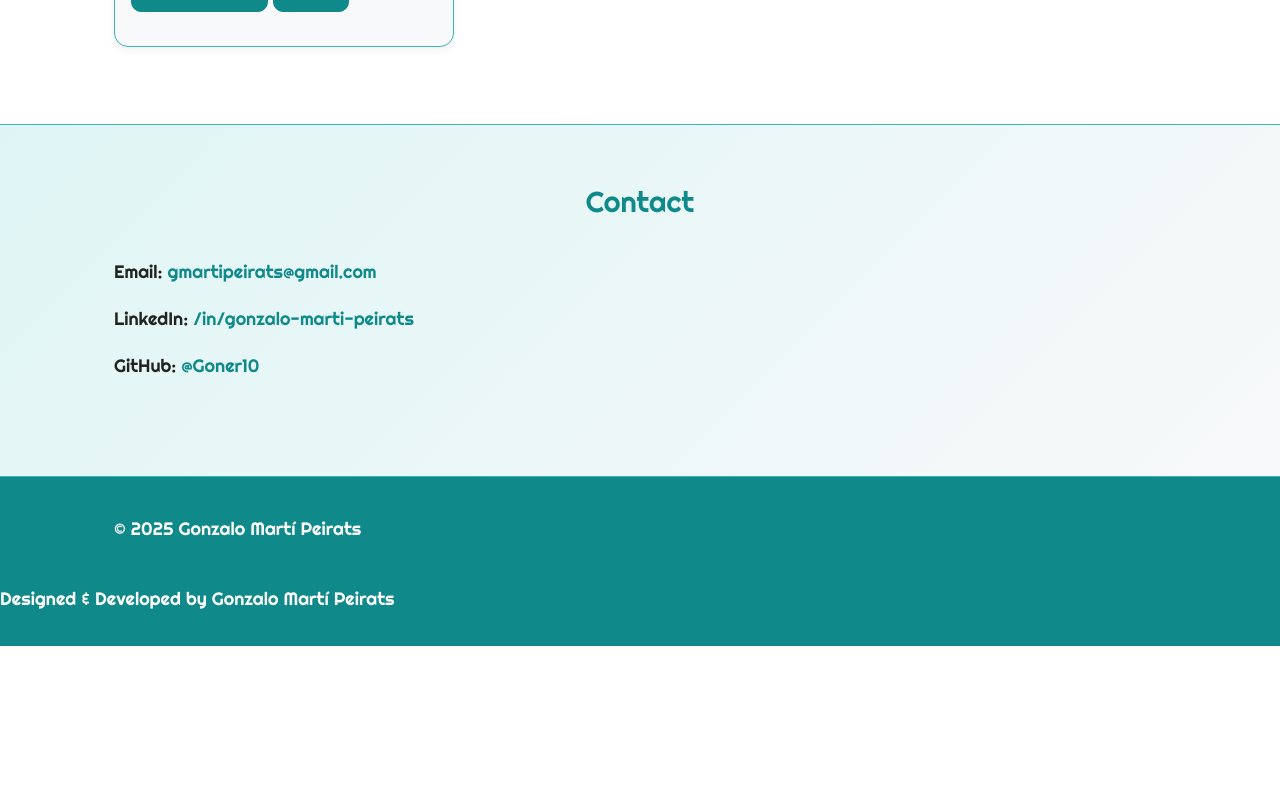
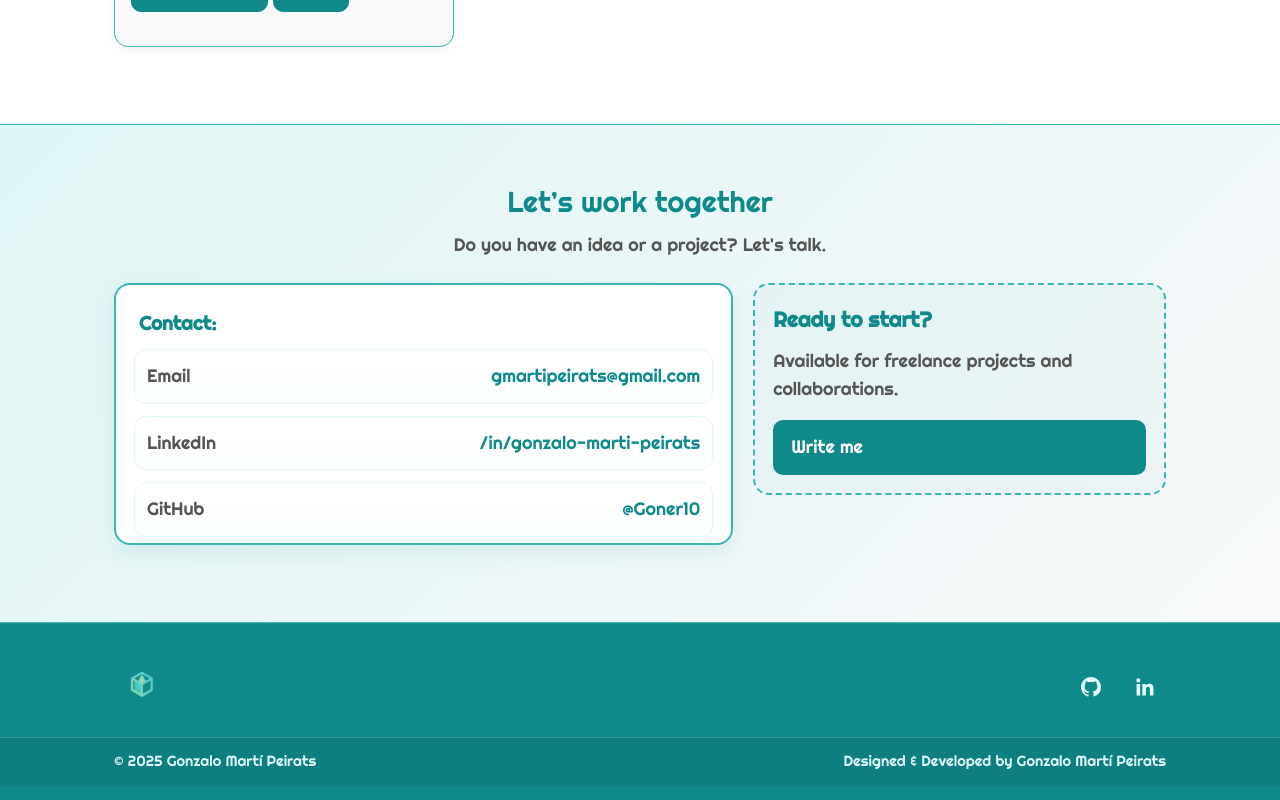
Before and after one commit to Goner10/Portfolio-personal, a React (Vite) app: page /#/ in a window 1280 px wide. Shown: the part 2403-3203 px from the top of the page. Before the commit the page ends 3049 px from the top, so only its background shows below. Built offline with nearby package versions, Linux system fonts and the light colour scheme.

Commit message:
secciones contact y footer

```diff
--- a/src/App.jsx
+++ b/src/App.jsx
@@ -142,9 +142,31 @@ useEffect(() => {
       </main>
 
       <footer id="footer" style={{ padding: "14px 0" }}>
-        <div className="container">© {new Date().getFullYear()} Gonzalo Martí Peirats</div>
-        <p>Designed & Developed by Gonzalo Martí Peirats</p>
-      </footer>
+        <div className="container footer-grid">
+          <div className="footer-brand">
+            <a href="#home" onClick={(e)=>{e.preventDefault(); goToSection('home');}} aria-label="Inicio">
+              <img src={logoSolo} alt="Logo Gonzalo" className="footer-logo" />
+            </a>
+
+          </div>
+
+          <div className="footer-social" aria-label="Redes sociales">
+            <a href="https://github.com/" target="_blank" rel="noreferrer" aria-label="GitHub">
+              <svg width="22" height="22" viewBox="0 0 24 24" fill="none" xmlns="http://www.w3.org/2000/svg" aria-hidden="true"><path fill="currentColor" d="M12 2C6.477 2 2 6.486 2 12.019c0 4.425 2.865 8.178 6.839 9.504.5.092.682-.217.682-.482 0-.237-.009-.866-.013-1.7-2.782.605-3.369-1.343-3.369-1.343-.454-1.154-1.109-1.462-1.109-1.462-.907-.62.069-.608.069-.608 1.004.071 1.532 1.032 1.532 1.032.892 1.53 2.341 1.088 2.91.833.091-.647.35-1.088.636-1.339-2.221-.253-4.555-1.113-4.555-4.952 0-1.094.39-1.988 1.03-2.688-.103-.253-.447-1.272.098-2.65 0 0 .84-.27 2.75 1.026A9.564 9.564 0 0 1 12 6.844a9.56 9.56 0 0 1 2.504.337c1.909-1.296 2.748-1.026 2.748-1.026.547 1.378.203 2.397.1 2.65.64.7 1.028 1.594 1.028 2.688 0 3.848-2.337 4.697-4.565 4.946.36.311.68.921.68 1.856 0 1.34-.012 2.421-.012 2.75 0 .268.18.58.688.481A10.02 10.02 0 0 0 22 12.019C22 6.486 17.523 2 12 2Z"/></svg>
+            </a>
+            <a href="https://www.linkedin.com/" target="_blank" rel="noreferrer" aria-label="LinkedIn">
+              <svg width="22" height="22" viewBox="0 0 24 24" fill="none" xmlns="http://www.w3.org/2000/svg" aria-hidden="true"><path fill="currentColor" d="M20.451 20.451h-3.554v-5.569c0-1.329-.027-3.037-1.852-3.037-1.853 0-2.136 1.447-2.136 2.943v5.663H9.354V9h3.414v1.561h.047c.476-.9 1.637-1.85 3.368-1.85 3.6 0 4.266 2.37 4.266 5.455v6.285zM5.337 7.433a2.063 2.063 0 1 1 0-4.125 2.063 2.063 0 0 1 0 4.125zM7.113 20.451H3.56V9h3.553v11.451z"/></svg>
+            </a>
+          </div>
+        </div>
+
+         <div className="footer-bottom">
+           <div className="container footer-bottom-inner">
+             <span>© {new Date().getFullYear()} Gonzalo Martí Peirats</span>
+             <span>Designed & Developed by Gonzalo Martí Peirats</span>
+           </div>
+         </div>
+       </footer>
     </>
   );
 }
--- a/src/sections/Contact.jsx
+++ b/src/sections/Contact.jsx
@@ -1,12 +1,37 @@
 export default function Contact() {
   return (
-    <section id="contact">
+    <section id="contact" className="contact-section">
       <div className="container">
-        <h2 className="titleProyectos">Contact</h2>
+        <div className="contact-header">
+          <h2 className="contact-title">Let’s work together</h2>
+          <p className="contact-subtitle">Do you have an idea or a project? Let's talk.</p>
+        </div>
 
-        <p style={{ marginTop: 16 }}>Email: <a href="mailto:gmartipeirats@gmail.com">gmartipeirats@gmail.com</a></p>
-        <p>LinkedIn: <a href="https://www.linkedin.com/in/gonzalo-marti-peirats" target="_blank" rel="noreferrer">/in/gonzalo-marti-peirats</a></p>
-        <p>GitHub: <a href="https://github.com/Goner10" target="_blank" rel="noreferrer">@Goner10</a></p>
+        <div className="contact-grid">
+          <div className="contact-card">
+            <h3 className="contact-card-title">Contact:</h3>
+            <ul className="contact-list">
+              <li>
+                <span>Email</span>
+                <a href="mailto:gmartipeirats@gmail.com">gmartipeirats@gmail.com</a>
+              </li>
+              <li>
+                <span>LinkedIn</span>
+                <a href="https://www.linkedin.com/in/gonzalo-marti-peirats" target="_blank" rel="noreferrer">/in/gonzalo-marti-peirats</a>
+              </li>
+              <li>
+                <span>GitHub</span>
+                <a href="https://github.com/Goner10" target="_blank" rel="noreferrer">@Goner10</a>
+              </li>
+            </ul>
+          </div>
+
+          <div className="contact-cta">
+            <h3>Ready to start?</h3>
+            <p>Available for freelance projects and collaborations.</p>
+            <a className="btn btn-contact" href="mailto:gmartipeirats@gmail.com">Write me</a>
+          </div>
+        </div>
       </div>
     </section>
   );
--- a/src/styles.css
+++ b/src/styles.css
@@ -668,12 +668,6 @@ header nav a:not(.brand):hover {
 
 
 
-footer{
-    color:var(--bg);
-    background-color: var(--brand);
-}
-
-
 header .container{
   padding-top: 0;
   padding-bottom: 0;
@@ -812,3 +806,237 @@ header .container{
     width: 100%;
   }
 }
+
+
+
+/* FOOTER */
+footer{
+    color:var(--bg);
+    background-color: var(--brand);
+    box-shadow: inset 0 1px 0 rgba(255,255,255,.06);
+}
+
+/* capa superior */
+.footer-grid{
+  display: grid;
+  grid-template-columns: 1fr auto;
+  align-items: center;
+  gap: 24px;
+  padding-top: 22px;
+  padding-bottom: 22px;
+}
+
+.footer-brand{
+  display: flex;
+  align-items: center;
+  gap: 14px;
+}
+.footer-logo{
+  width: 56px;
+  height: 56px;
+  border-radius: 14px;
+  display: block;
+}
+
+.footer-brand a{
+  display: inline-flex;
+  align-items: center;
+  justify-content: center;
+  border-radius: 16px;
+  transition: transform .2s, box-shadow .2s, background .2s;
+}
+.footer-brand a:hover{
+  transform: translateY(-1px);
+  box-shadow: 0 8px 22px rgba(0,0,0,.18), 0 0 0 3px rgba(255,255,255,.12) inset;
+}
+
+/* enlaces del footer eliminados */
+
+.footer-social{
+  display: flex;
+  justify-content: flex-end;
+  align-items: center;
+  gap: 12px;
+}
+.footer-social a{
+  color: #e6fffe;
+  width: 42px;
+  height: 42px;
+  display: inline-flex;
+  align-items: center;
+  justify-content: center;
+  border-radius: 12px;
+  transition: background .2s, transform .2s, color .2s;
+}
+.footer-social a:hover{
+  background: rgba(255,255,255,.14);
+  color: #ffffff;
+  transform: translateY(-1px);
+}
+.footer-social svg{
+  width: 24px;
+  height: 24px;
+}
+
+/* capa inferior */
+.footer-bottom{
+  background: rgba(0,0,0,.08);
+  border-top: 1px solid rgba(255,255,255,.18);
+}
+.footer-bottom-inner{
+  display: flex;
+  justify-content: space-between;
+  align-items: center;
+  gap: 10px;
+  padding-top: 12px;
+  padding-bottom: 12px;
+  color: #e6fffe;
+  font-size: .92rem;
+  opacity: .95;
+}
+
+/* responsive */
+@media (max-width: 900px){
+  .footer-grid{
+    grid-template-columns: 1fr;
+    gap: 10px;
+    text-align: center;
+  }
+  .footer-brand{ justify-content: center; }
+  .footer-logo{ width: 48px; height: 48px; }
+  .footer-social{ justify-content: center; }
+  .footer-bottom-inner{
+    flex-direction: column;
+    gap: 6px;
+  }
+}
+
+
+
+/* CONTACT (landing) */
+.contact-section{
+  background: linear-gradient(135deg, var(--brand-bg) 0%, var(--surface) 100%);
+}
+.contact-header{
+  text-align: center;
+  margin-bottom: 18px;
+}
+.contact-title{
+  margin: 0;
+  margin-top: -23px;
+  color: var(--brand);
+  font-size: 1.8rem;
+  font-weight: 500;
+}
+.contact-subtitle{
+  margin: 6px 0 0;
+  margin-bottom: 23px;
+  color: var(--text-muted);
+}
+
+.contact-grid{
+  display: grid;
+  grid-template-columns: 1.2fr .8fr;
+  gap: 20px;
+  margin-top: 18px;
+}
+
+.contact-card{
+  background: var(--bg);
+  border: 2px solid var(--brand-light);
+  border-radius: 16px;
+  padding: 18px 18px 6px;
+  box-shadow: 0 8px 22px rgba(16,137,139,.10);
+}
+.contact-card-title{
+  margin: 5px 5px 10px;
+  color: var(--brand);
+  font-size: 1.2rem;
+}
+.contact-list{
+  list-style: none;
+  margin: 0;
+  padding: 0;
+  display: grid;
+  gap: 12px;
+}
+.contact-list li{
+  display: flex;
+  align-items: center;
+  justify-content: space-between;
+  gap: 12px;
+  padding: 12px;
+  border: 1px solid var(--brand-bg);
+  border-radius: 12px;
+  background: linear-gradient(180deg, #fff, #fcffff);
+}
+.contact-list li span{
+  color: var(--text-muted);
+}
+.contact-list li a{
+  color: var(--brand);
+  font-weight: 500;
+}
+.contact-list li:hover{
+  border-color: var(--brand-light);
+  box-shadow: 0 6px 16px rgba(16,137,139,.10);
+}
+
+.contact-cta{
+  border: 2px dashed var(--brand-light);
+  border-radius: 16px;
+  padding: 18px;
+  display: flex;
+  flex-direction: column;
+  gap: 10px;
+  align-self: start;
+  background: rgba(16,137,139,.03);
+}
+.contact-cta h3{
+  margin: 0;
+  color: var(--brand);
+}
+.contact-cta p{
+  margin: 0;
+  color: var(--text-muted);
+}
+.btn-contact{
+  display: inline-block;
+  margin-top: 6px;
+  border-radius: 10px;
+  border: 2px solid var(--brand);
+  background: var(--brand);
+  color: var(--bg) !important;
+}
+.btn-contact:hover{
+  background: var(--brand-light);
+  border-color: var(--brand-light);
+}
+
+@media (max-width: 900px){
+  .contact-grid{
+    grid-template-columns: 1fr;
+  }
+}
+
+/* Contact: ajustes móviles */
+@media (max-width: 640px){
+  .contact-header{ margin-bottom: 12px; }
+  .contact-title{ font-size: 1.5rem; margin-top: -6px; }
+  .contact-subtitle{ font-size: 1rem; margin-bottom: 16px; }
+
+  .contact-grid{ gap: 14px; }
+  .contact-card{ padding: 14px; }
+  .contact-card-title{ font-size: 1.1rem; margin: 2px 2px 8px; }
+  .contact-list{ gap: 10px; }
+  .contact-list li{
+    padding: 14px;
+    flex-direction: column;
+    align-items: flex-start;
+    gap: 6px;
+  }
+  .contact-list li a{ word-break: break-word; }
+
+  .contact-cta{ padding: 16px; text-align: center; }
+  .btn-contact{ width: 100%; padding: 12px 16px; }
+}
```
